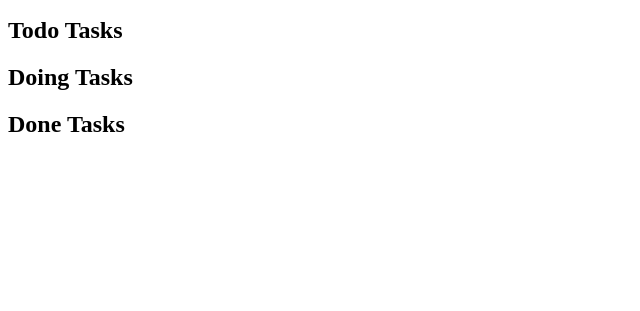
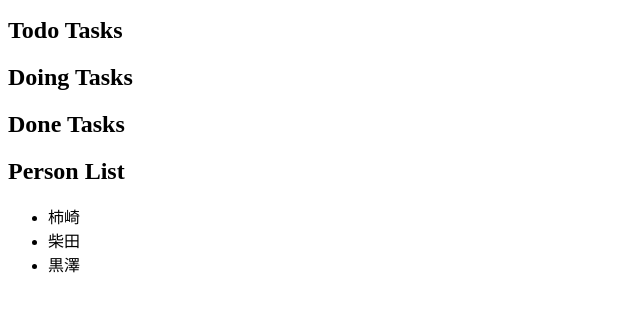
Before and after one commit to chihiro-kakizaki/todolist, a plain HTML site: page chihiro_todo/todo.html in a window 1280 px wide. Shown: the part 125-436 px from the top of the page, without its empty margins (0-640 px from the left). Drawn offline with Linux system fonts and the light colour scheme.

Commit message:
担当者一覧表示機能を追加

```diff
--- a/chihiro_todo/main.js
+++ b/chihiro_todo/main.js
@@ -3,7 +3,8 @@ const todoArea = document.querySelector('#todo_area');
 const doingArea = document.querySelector('#doing_area');
 const doneArea = document.querySelector('#done_area');
 const selectedPersonId = document.querySelector('#person_select');
-const personSubmitButton = document.querySelector('#person_submit')
+const personSubmitButton = document.querySelector('#person_submit');
+const personListArea = document.querySelector('#person_list_area');
 
 
 // taskをデータとして管理する変数
@@ -31,6 +32,7 @@ const addPerson = function(newPersonName) {
     personList.push({ id: new Date().getTime().toString(), name: newPersonName
     });
     renderSelectPersonBox();
+    renderPersonList();
 }
 
 // タスクを削除する関数
@@ -88,6 +90,11 @@ const renderTaskList = () => {
     }).join('');
 }
 
+const renderPersonList = () => {
+    personListArea.innerHTML = personList.map((person, i) => {
+        return `<li>${person.name}</li>`
+    }).join('');
+}
 taskSubmitButton.addEventListener('click', function() {
     const newTask = document.querySelector('#task_value');
     addTask(newTask.value, selectedPersonId.value);
@@ -101,3 +108,7 @@ personSubmitButton.addEventListener('click', function() {
     addPerson(newPersonName.value);
     newPersonName.value = '';
 });
+
+document.addEventListener('DOMContentLoaded', function() {
+    renderPersonList();
+});
--- a/chihiro_todo/todo.html
+++ b/chihiro_todo/todo.html
@@ -29,6 +29,10 @@
     <h2>Done Tasks</h2>
     <ul id="done_area"></ul>
 </div>
+<div>
+    <h2>Person List</h2>
+    <ul id="person_list_area"></ul>
+</div>
 <script src="main.js"></script>
 </body>
 </html>
```
